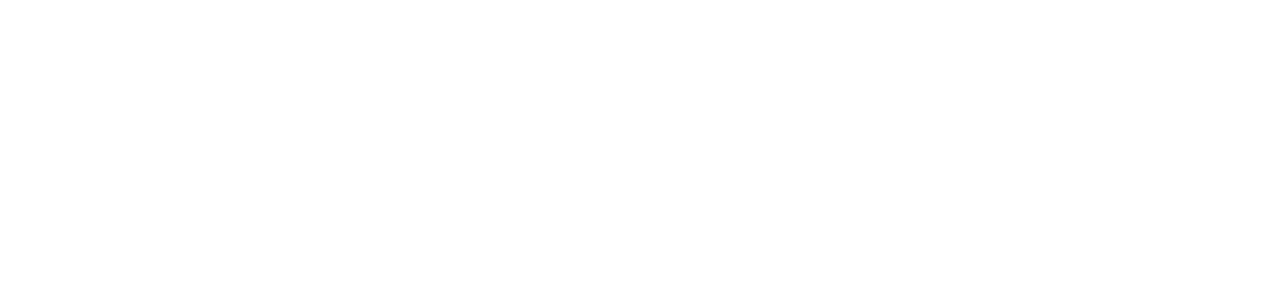
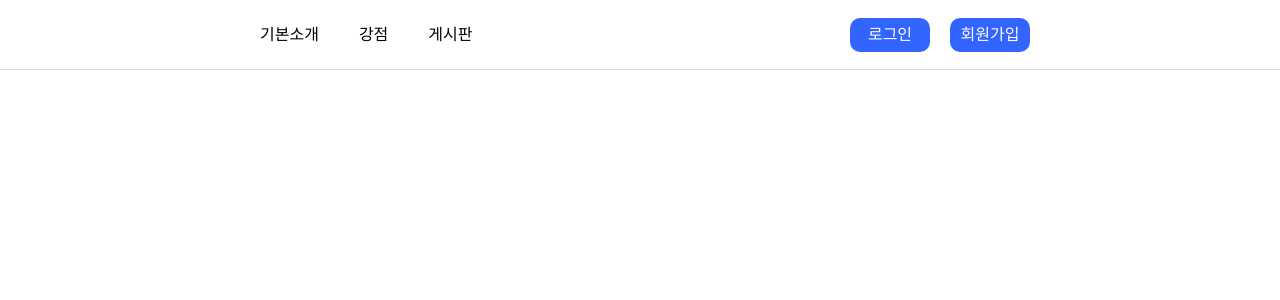
Before and after one commit to homile/eco, a React (Vite) app: page /login in a window 1280 px wide. Before the commit this address had no page. Shown: the top 300 px of the page. Built offline with nearby package versions, Linux system fonts and the light colour scheme.

Commit message:
feat: nav 구현

```diff
--- a/src/App.tsx
+++ b/src/App.tsx
@@ -1,10 +1,12 @@
 import React from 'react';
 import { Routes, Route } from 'react-router-dom';
 import Home from './pages/Home';
+import Nav from './components/Nav/Nav';
 
 const App = () => {
   return (
     <>
+      <Nav />
       <Routes>
         <Route path="/" element={<Home />}></Route>
       </Routes>
--- a/src/GlobalStyle.ts
+++ b/src/GlobalStyle.ts
@@ -20,9 +20,7 @@
 
   a{
     text-decoration: none;
-    &:link,&:visited{
-      color: inherit;
-    }
+    color: #000000;
   }
 
   button{
--- a/src/components/Nav/Nav.tsx
+++ b/src/components/Nav/Nav.tsx
@@ -1,7 +1,70 @@
 import React from 'react';
+import { Link } from 'react-router-dom';
+import styled from 'styled-components';
 
 const Nav = () => {
-  return <div>Nav</div>;
+  return (
+    <Header>
+      <NavContainer>
+        <ContentContainer>
+          <ContentLink to="/">기본소개</ContentLink>
+          <ContentLink to="/strength">강점</ContentLink>
+          <ContentLink to="/board">게시판</ContentLink>
+        </ContentContainer>
+        <AuthContainer>
+          <AuthLink to="/login">로그인</AuthLink>
+          <AuthLink to="/signup">회원가입</AuthLink>
+        </AuthContainer>
+      </NavContainer>
+    </Header>
+  );
 };
 
 export default Nav;
+
+const Header = styled.nav`
+  display: flex;
+  align-items: center;
+  justify-content: center;
+  height: 70px;
+  padding: 0 10px;
+  border-bottom: 1px solid #dadfe6;
+`;
+
+const NavContainer = styled.div`
+  display: flex;
+  align-items: center;
+  justify-content: space-between;
+  width: 100%;
+  max-width: 800px;
+`;
+
+const ContentContainer = styled.div`
+  display: flex;
+`;
+
+const ContentLink = styled(Link)`
+  display: flex;
+  align-items: center;
+  justify-content: center;
+  height: 34px;
+  padding: 0 10px;
+  margin: 0 10px;
+`;
+
+const AuthContainer = styled.div`
+  display: flex;
+`;
+
+const AuthLink = styled(Link)`
+  display: flex;
+  justify-content: center;
+  align-items: center;
+  background-color: #3264ff;
+  color: #ffffff;
+  width: 80px;
+  height: 34px;
+  border: none;
+  border-radius: 10px;
+  margin: 0 10px;
+`;
```
